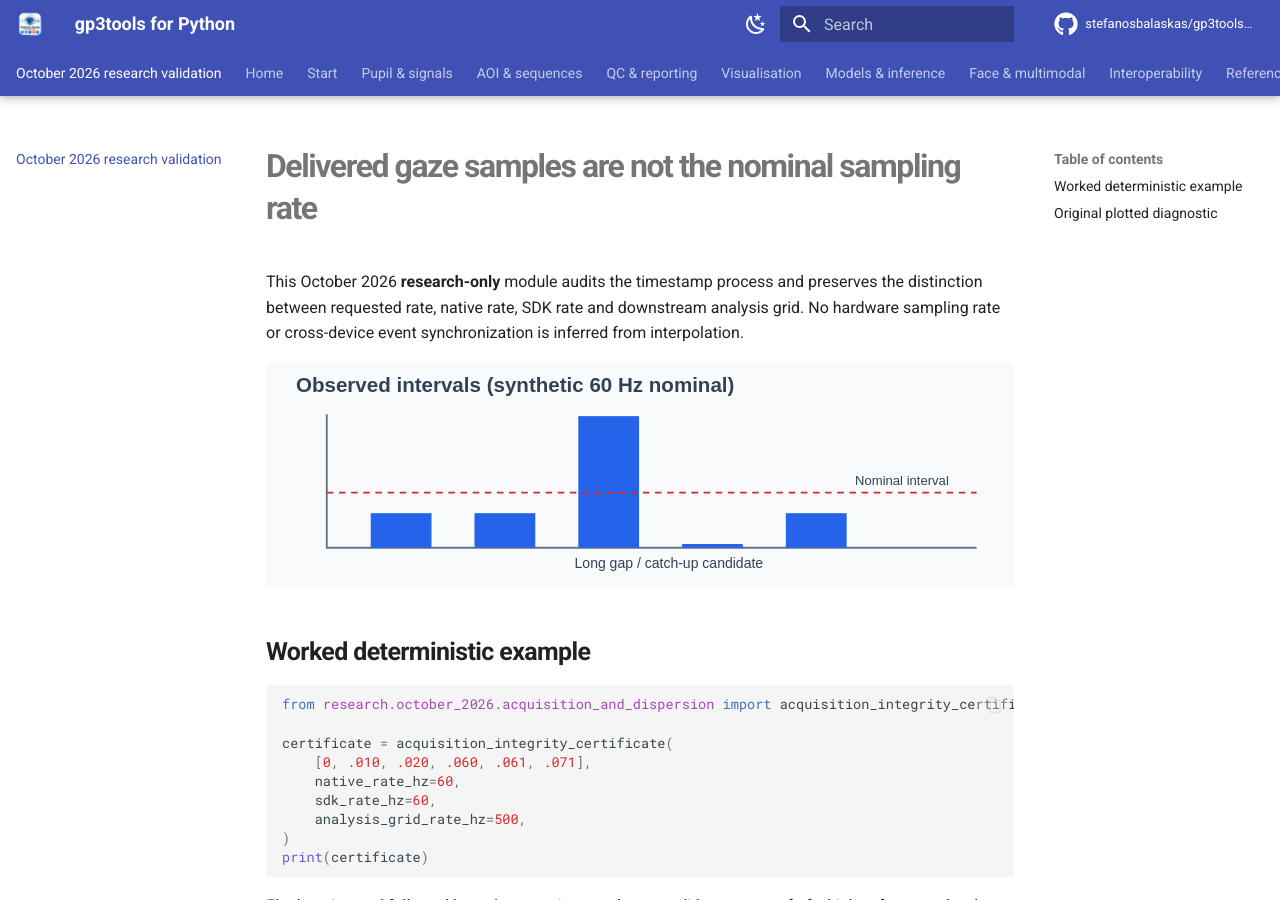
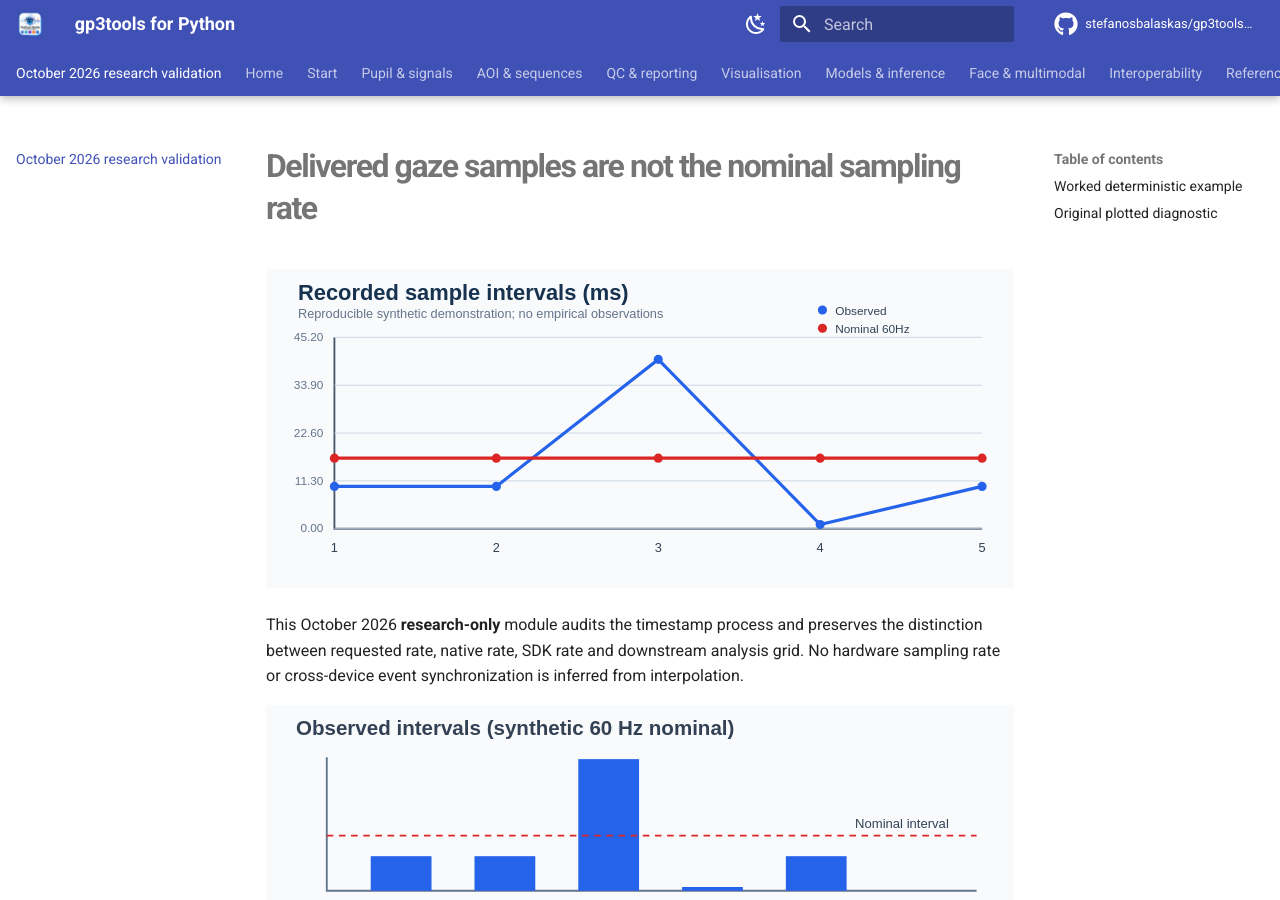
Before and after one commit to stefanosbalaskas/gp3tools-python, an MkDocs documentation site: the page built from docs/research/october-2026-acquisition-integrity.md, in a window 1280 px wide and 900 px high. Built offline with MkDocs 1.6.1 and Material for MkDocs 9.7.7, drawn with Linux system fonts in a browser that asks for light colours; comment, search, counter and statistics services are not loaded.

Commit message:
docs: embed original synthetic plot alongside scientific diagram

```diff
--- a/docs/research/october-2026-acquisition-integrity.md
+++ b/docs/research/october-2026-acquisition-integrity.md
@@ -1,4 +1,6 @@
 # Delivered gaze samples are not the nominal sampling rate
+
+![Rendered synthetic plot](../assets/october-2026-plot.svg)
 
 This October 2026 **research-only** module audits the timestamp process and preserves the distinction between requested rate, native rate, SDK rate and downstream analysis grid. No hardware sampling rate or cross-device event synchronization is inferred from interpolation.
 
```
